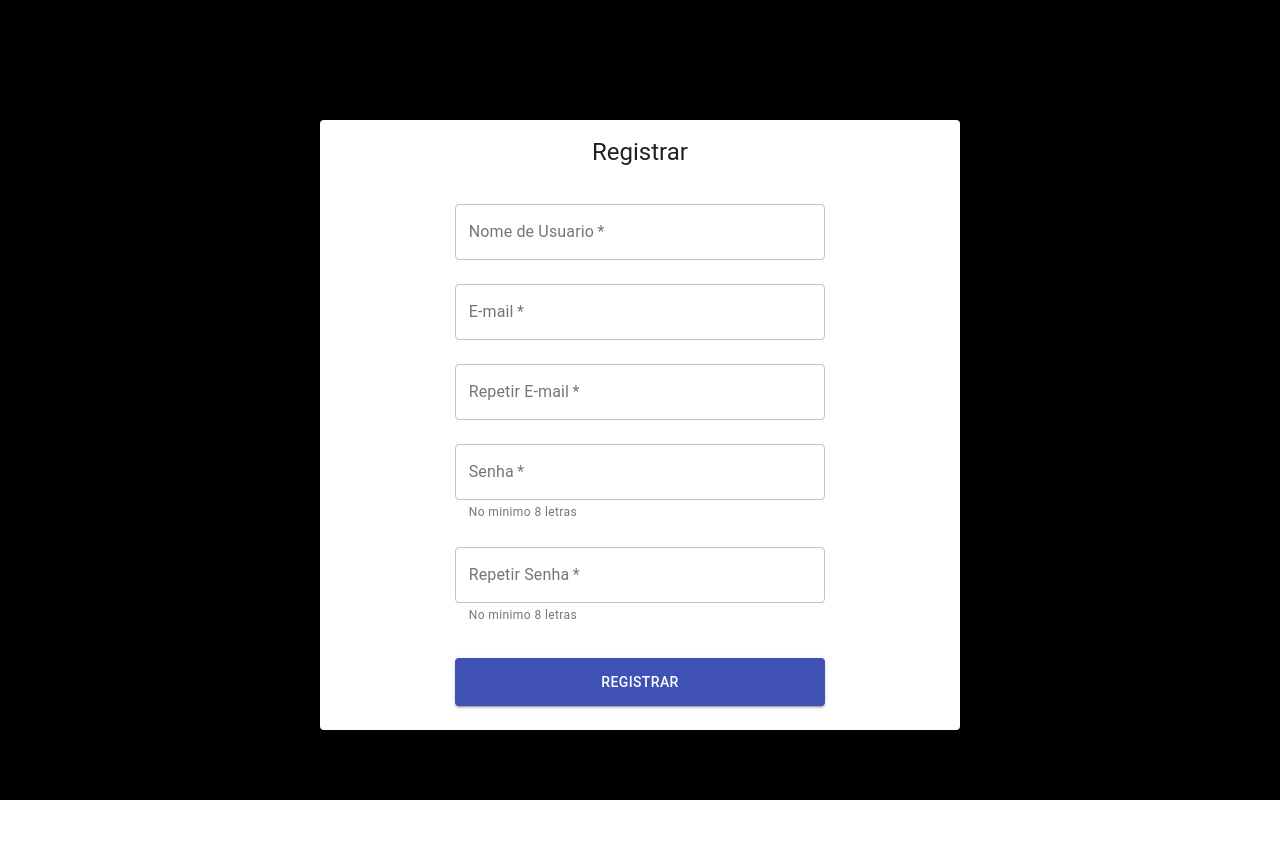
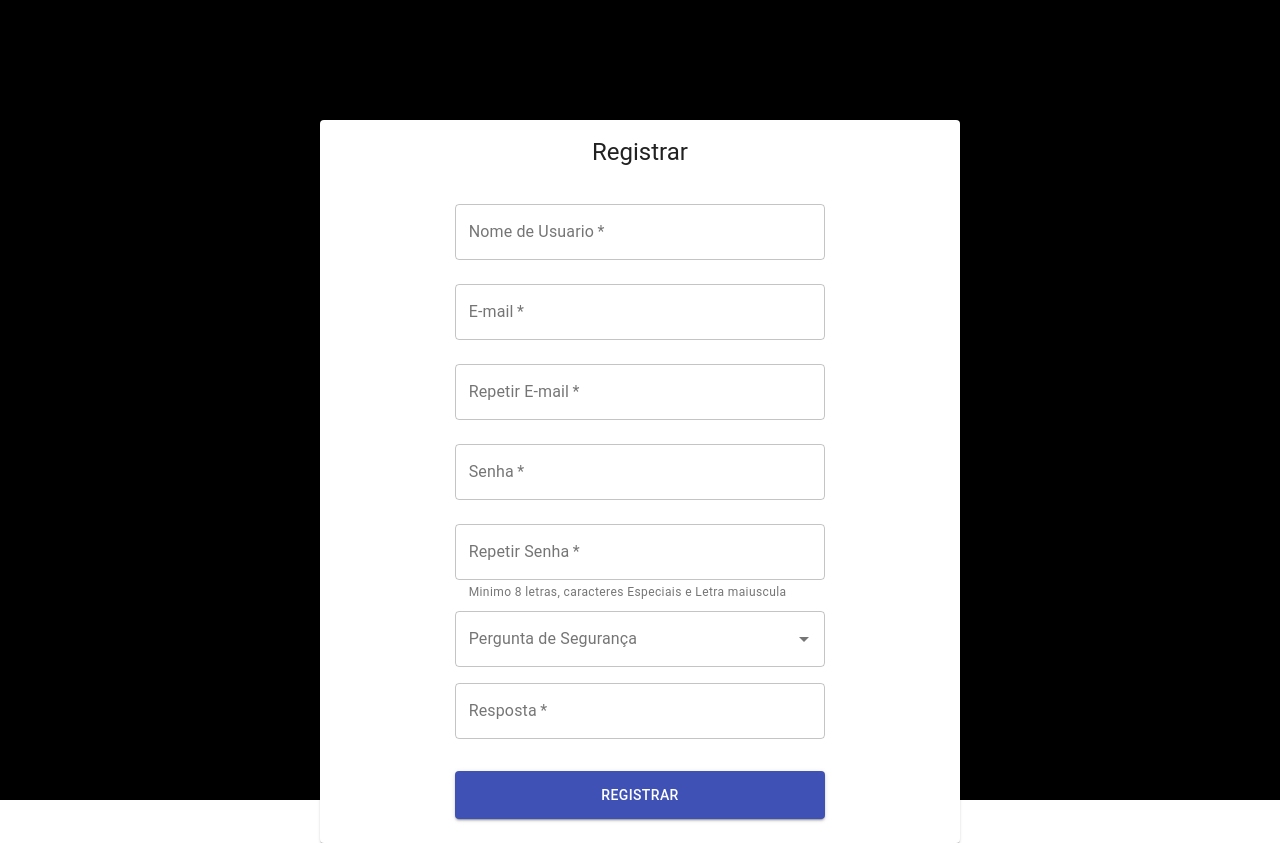
Before and after one commit to Nirayuki/deshah, a Next.js app: page /register in a window 1280 px wide. Before the commit the page ends 800 px from the top, so only its background shows below. Built offline with nearby package versions, Linux system fonts and the light colour scheme; no server answers.

Commit message:
Atualização Registro

```diff
--- a/package.json
+++ b/package.json
@@ -10,11 +10,13 @@
   "dependencies": {
     "@material-ui/core": "^4.11.3",
     "@material-ui/icons": "^4.11.2",
+    "@material-ui/lab": "^4.0.0-alpha.58",
     "axios": "^0.21.1",
     "material-ui-password-field": "^2.1.2",
     "next": "10.0.8",
     "react": "17.0.1",
     "react-dom": "17.0.1",
+    "react-hook-form": "^7.8.8",
     "react-router-dom": "^5.2.0",
     "styled-components": "^5.2.1"
   },
--- a/src/components/Register/index.js
+++ b/src/components/Register/index.js
@@ -2,10 +2,10 @@ import React from 'react';
 import Button from '@material-ui/core/Button';
 import TextField from '@material-ui/core/TextField';
 import Grid from '@material-ui/core/Grid';
+import Autocomplete from '@material-ui/lab/Autocomplete';
 import Typography from '@material-ui/core/Typography';
 import { useRouter } from 'next/router';
 import { useTheme } from '@material-ui/core/styles';
-import RegisterController from '../../controllers/RegisterController';
 import Container from '../Container';
 import axios from 'axios';
 
@@ -20,6 +20,10 @@ const initialValue = {
     usuario: '',
     senha: '',
     email: '',
+    repetirEmail: '',
+    repetirSenha: '',
+    pergunta: '',
+    resposta: ''
 }
 
 export default function CustomRegister() {
@@ -27,33 +31,72 @@ export default function CustomRegister() {
     const theme = useTheme();
 
     const [formData, setFormData] = React.useState(initialValue);
+    const [errorSenha, setErrorSenha] = React.useState(false);
+    const [errorEmail, setErrorEmail] = React.useState(false);
+    const [perguntas, setPerguntas] = React.useState({});
+    const [value, setValue] = React.useState();
 
-    console.log(formData)
+    React.useEffect(() => {
+        getPergunta();
+    }, []);
+
+    function getPergunta() {
+
+        axios.get('http://localhost:3001/perguntas')
+            .then((response) => {
+                setPerguntas(response.data);
+            })
+    }
+
+    console.log(perguntas);
 
     const handleChange = (ev) => {
         const { name, value } = ev.target
 
         setFormData({ ...formData, [name]: value });
-        console.log()
     }
+
+
 
     function onSubmit(ev) {
         ev.preventDefault();
 
-        axios.post('http://localhost:3001/registro', formData)
+        if (formData.senha !== formData.repetirSenha) {
+            setErrorSenha(true);
+        }
+
+        if (formData.email !== formData.repetirEmail) {
+            setErrorEmail(true);
+        }
+
+        if (formData.senha === formData.repetirSenha && formData.email === formData.repetirEmail) {
+            setErrorSenha(false);
+            setErrorEmail(false);
+            let new_data = formatData(formData);
+            console.log(new_data);
+            axios.post('http://localhost:3001/registro', new_data)
                 .then((response) => {
                     console.log(response)
                     // router.push('/', response);
                 });
         }
 
+    }
+
+    function formatData(data) {
+        return {
+            usuario: data.usuario,
+            senha: data.senha,
+            email: data.email
+        }
+    }
     return (
         <Container>
             <Grid item xs={12} sm={7}>
                 <Typography component="h1" variant="h5" style={{ width: '100%', display: 'flex', justifyContent: 'center', paddingBottom: '20px' }}>
                     Registrar
                 </Typography>
-                <form style={{width: '100%', marginTop: theme.spacing(1),}} onSubmit={onSubmit}>
+                <form style={{ width: '100%', marginTop: theme.spacing(1), }} onSubmit={onSubmit}>
                     <Grid container spacing={2}>
                         <TextField
                             variant="outlined"
@@ -64,6 +107,7 @@ export default function CustomRegister() {
                             label="Nome de Usuario"
                             name="usuario"
                             onChange={handleChange}
+
                         />
                         <TextField
                             variant="outlined"
@@ -85,6 +129,8 @@ export default function CustomRegister() {
                             label="Repetir E-mail"
                             name="repetirEmail"
                             type="email"
+                            error={errorEmail}
+                            helperText={errorEmail === true ? "Email incorreto" : ""}
                             onChange={handleChange}
                         />
                         <TextField
@@ -96,7 +142,6 @@ export default function CustomRegister() {
                             label="Senha"
                             name="senha"
                             type="password"
-                            helperText="No minimo 8 letras"
                             onChange={handleChange}
                         />
                         <TextField
@@ -108,15 +153,39 @@ export default function CustomRegister() {
                             label="Repetir Senha"
                             name="repetirSenha"
                             type="password"
-                            helperText="No minimo 8 letras"
+                            error={errorSenha}
+                            helperText={errorSenha ? "Senha incorreta" : "Minimo 8 letras, caracteres Especiais e Letra maiuscula"}
                             onChange={handleChange}
                         />
+
+                        <Autocomplete
+                            id={perguntas.id}
+                            style={{ width: '100%' }}
+                            onChange={(event, newValue) => {
+                                setValue(newValue)
+                            }}
+                            options={perguntas}
+                            renderOption={(option) => <Typography noWrap>{option.descricao}</Typography>}
+                            renderInput={(params) => <TextField {...params} variant="outlined" label="Pergunta de Segurança" />}
+                        />
+
+                        <TextField
+                            variant="outlined"
+                            margin="normal"
+                            required
+                            fullWidth
+                            id="resposta"
+                            label="Resposta"
+                            name="resposta"
+                            onChange={handleChange}
+                        />
+
                         <Button
                             type="submit"
                             fullWidth
                             variant="contained"
                             color="primary"
-                            style={{margin: theme.spacing(3, 0, 2), height: theme.spacing(6),}}
+                            style={{ margin: theme.spacing(3, 0, 2), height: theme.spacing(6), }}
                         >
                             Registrar
                         </Button>
```
Also changed, not shown: 1 other file (tests, documents, lock files or other folders). Lines whose indentation alone changed are shown as unchanged.
